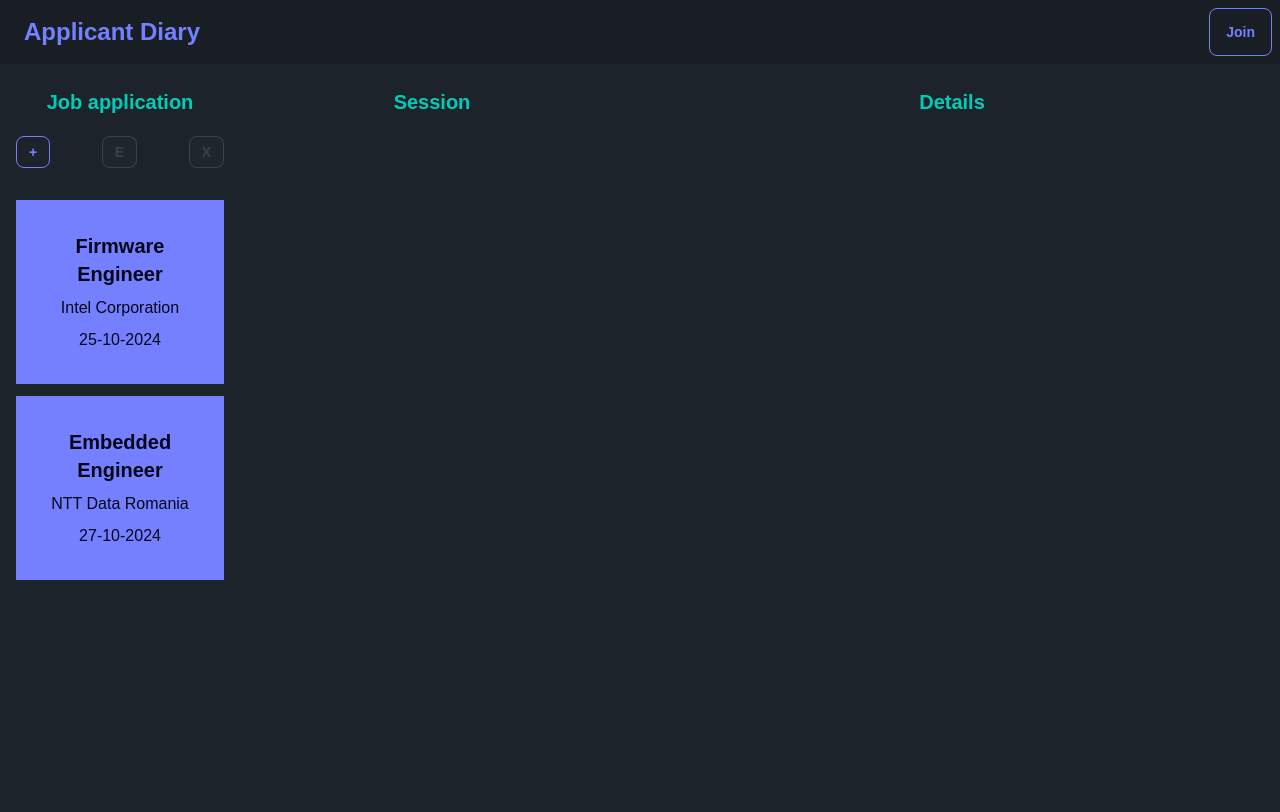
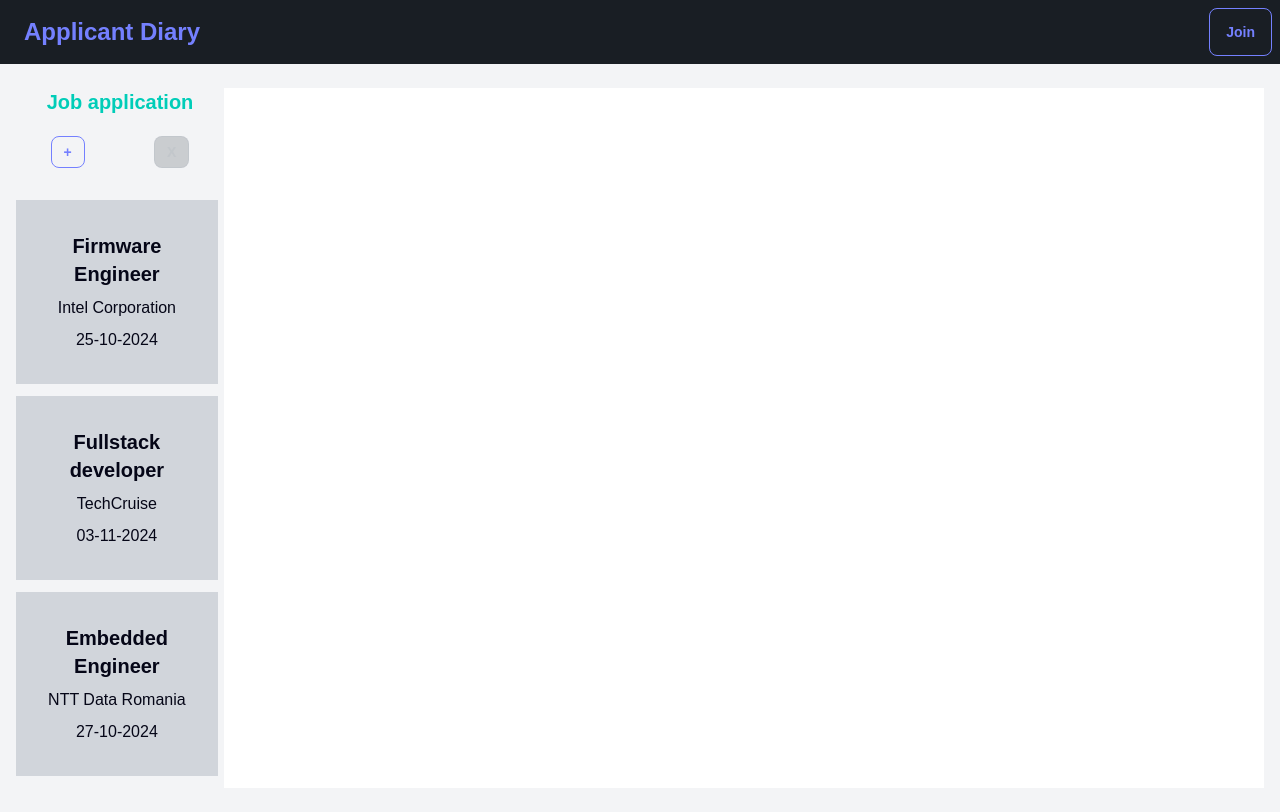
Before and after one commit to 10dnv/job-diary, a Next.js app: page /dashboard in a window 1280 px wide. Built offline with nearby package versions, Linux system fonts and the light colour scheme.

Commit message:
added new layout for dashboard

```diff
--- a/app/dashboard/page.tsx
+++ b/app/dashboard/page.tsx
@@ -30,9 +30,29 @@ function dashboard() {
 
             }]
         },
+        {
+            id:1,
+            job_title: "Fullstack developer",
+            creation_date:"03-11-2024",
+            company_name:"TechCruise ",
+            external_url:"https://www.techcruise.com",
+            sessions:[{
+                session_id:0,
+                session_type:"done", //done, planned, canceled
+                session_name:"Initial call",
+                session_date:"01-11-2024",
+                session_info:[{
+                    recruiter_name:"Olga Marin",
+                    recruiter_phone:"+49012345678",
+                    recruiter_email:"olga.marin@intel.com",
+                    recruiter_linkedin:"https://www.linkedin.com/olga+marin",
+                }]
+
+            }]
+        },
 
         {
-            id:1,
+            id:2,
             job_title: "Embedded Engineer",
             creation_date:"27-10-2024",
             company_name:"NTT Data Romania",
@@ -67,16 +87,15 @@ function dashboard() {
     ];
 
   return (
-    <div className='bg-base-100 flex-1 text-base-content px-4 py-6 h-full'>
-        <div className='content grid grid-cols-6'>
+    <div className='bg-gray-100 text-base-content px-4 py-6 flex layout'>
+        <div className='content grid grid-cols-6 h-full'>
 
             <div className='col-span-1 text-center'>
                 <span className='text-accent text-xl font-semibold'>Job application</span>
 
                 {/* Add menu buttons for current application */}
-                <div className='application-column-buttons flex justify-between py-5'>
+                <div className='application-column-buttons flex justify-around py-5'>
                     <button className='btn btn-sm btn-primary btn-outline'>+</button>
-                    <button className={selectedJobApplicationId>=0?'btn btn-sm btn-primary btn-outline':'btn btn-sm btn-primary btn-outline btn-disabled'}>E</button>
                     <button className={selectedJobApplicationId>=0?'btn btn-sm btn-primary btn-outline':'btn btn-sm btn-primary btn-outline btn-disabled'}>X</button>
                 </div>
 
@@ -84,7 +103,7 @@ function dashboard() {
                 <ul className='my-3'>
                     {
                         application_db.length?application_db.map((data)=>(
-                            <li key={data.id} className={selectedJobApplicationId==data.id?"bg-secondary text-secondary-content":"hover:bg-secondary hover:text-secondary-content bg-primary text-primary-content my-3"}  onClick={()=>handleSelectedJobAppl(data.id)}>
+                            <li key={data.id} className={selectedJobApplicationId==data.id?"bg-white text-secondary-content border-r-0 border-l-primary border-l-8 ":"hover:bg-primary hover:text-secondary-content bg-gray-300 text-primary-content my-3 w-[97%]"}  onClick={()=>handleSelectedJobAppl(data.id)}>
                             <div className="card-body">
                                 <h2 className="card-title">{data.job_title}</h2>
                                 <p>{data.company_name}</p>
@@ -98,12 +117,12 @@ function dashboard() {
                 </ul>
             </div>
 
-            <div className='col-span-2 text-center'>
-                <span className='text-accent text-xl font-semibold'>Session</span>
+            <div className='col-span-5 text-center bg-white'>
+                {/* <span className='text-accent text-xl font-semibold'>Session</span>
             </div>
 
             <div className='col-span-3 text-center'>
-                <span className='text-accent text-xl font-semibold'>Details</span>
+                <span className='text-accent text-xl font-semibold'>Details</span> */}
             </div>
 
     </div>
--- a/app/globals.css
+++ b/app/globals.css
@@ -17,3 +17,17 @@
 body {
   font-family: Arial, Helvetica, sans-serif;
 }
+
+html, body {
+  margin: 0;
+  padding: 0;
+  height: 100%; /* Ensure html and body occupy full height */
+  display: flex; /* Use flexbox for better alignment if needed */
+  flex-direction: column;
+}
+
+.layout {
+  height: 100%; /* Ensures the layout spans the full height */
+  display: flex; /* Optional: Add flexbox for inner content alignment */
+  flex-direction: column; /* Stack children vertically */
+}
```
